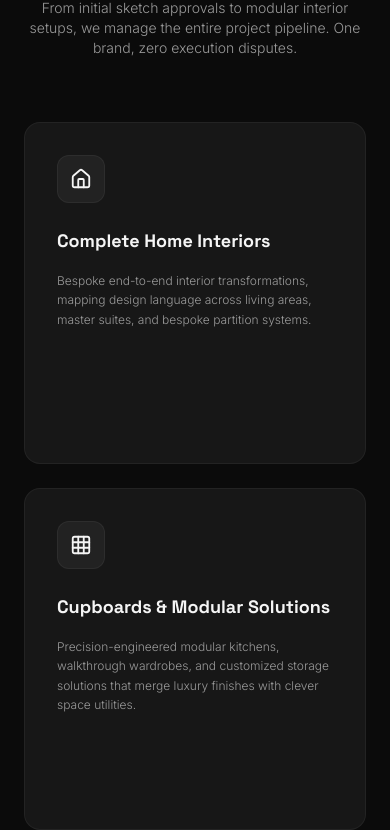
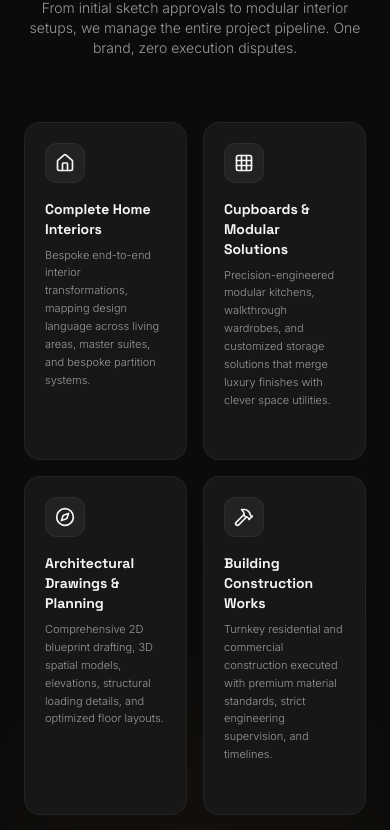
Before and after one commit to Dpk738/dwaraa-archilabs, a React (Vite) app: page / in a window 390 px wide. Shown: the part 2439-3269 px from the top of the page. Built offline with nearby package versions, Linux system fonts and the light colour scheme.

Commit message:
style: configure core expertise cards grid to 2-columns on mobile and adjust typography

```diff
--- a/src/components/Services.jsx
+++ b/src/components/Services.jsx
@@ -96,7 +96,7 @@ export default function Services() {
           initial="hidden"
           whileInView="visible"
           viewport={{ once: true, margin: '-50px' }}
-          className="grid grid-cols-1 md:grid-cols-2 lg:grid-cols-4 gap-6"
+          className="grid grid-cols-2 md:grid-cols-2 lg:grid-cols-4 gap-4 md:gap-6"
         >
           {services.map((service, index) => {
             const Icon = service.icon;
@@ -105,31 +105,31 @@ export default function Services() {
                 key={index}
                 variants={cardVariants}
                 whileHover={{ y: -8, transition: { duration: 0.2 } }}
-                className="group relative p-8 rounded-2xl bg-brand-card border border-white/5 hover:border-brand-orange/20 transition-colors duration-300 flex flex-col justify-between aspect-square md:aspect-auto min-h-[300px]"
+                className="group relative p-5 md:p-8 rounded-2xl bg-brand-card border border-white/5 hover:border-brand-orange/20 transition-colors duration-300 flex flex-col justify-between min-h-[240px] md:min-h-[300px]"
               >
                 {/* Accent border glow indicator */}
                 <div className="absolute inset-0 rounded-2xl opacity-0 group-hover:opacity-100 transition-opacity duration-300 shadow-glow-orange pointer-events-none" />
 
                 <div>
                   {/* Icon Block */}
-                  <div className="w-12 h-12 rounded-xl bg-white/5 border border-white/5 flex items-center justify-center mb-6 group-hover:bg-brand-orange/10 group-hover:border-brand-orange/20 transition-all duration-300">
-                    <Icon className="text-brand-white group-hover:text-brand-orange transition-colors" size={22} />
+                  <div className="w-10 h-10 md:w-12 md:h-12 rounded-xl bg-white/5 border border-white/5 flex items-center justify-center mb-4 md:mb-6 group-hover:bg-brand-orange/10 group-hover:border-brand-orange/20 transition-all duration-300">
+                    <Icon className="text-brand-white group-hover:text-brand-orange transition-colors" size={20} />
                   </div>
 
                   {/* Title */}
-                  <h3 className="text-lg font-heading font-bold text-brand-white mb-4 group-hover:text-brand-orange transition-colors">
+                  <h3 className="text-sm md:text-lg font-heading font-bold text-brand-white mb-2 md:mb-4 group-hover:text-brand-orange transition-colors">
                     {service.title}
                   </h3>
 
                   {/* Description */}
-                  <p className="text-brand-gray text-xs sm:text-sm font-light leading-relaxed">
+                  <p className="text-brand-gray text-[11px] md:text-sm font-light leading-relaxed">
                     {service.description}
                   </p>
                 </div>
 
                 {/* Subtle bottom detail */}
-                <div className="mt-6 flex items-center justify-between opacity-0 group-hover:opacity-100 transition-opacity duration-300">
-                  <span className="text-[10px] uppercase font-bold tracking-widest text-brand-orange">
+                <div className="mt-4 md:mt-6 flex items-center justify-between opacity-0 group-hover:opacity-100 transition-opacity duration-300">
+                  <span className="text-[9px] md:text-[10px] uppercase font-bold tracking-widest text-brand-orange">
                     Explore Details
                   </span>
                   <div className="w-1.5 h-1.5 rounded-full bg-brand-orange animate-pulse" />
```
